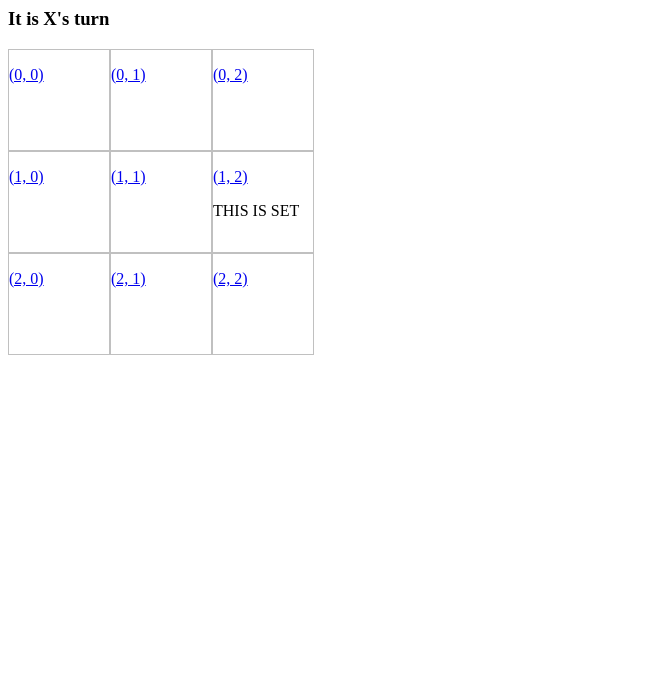
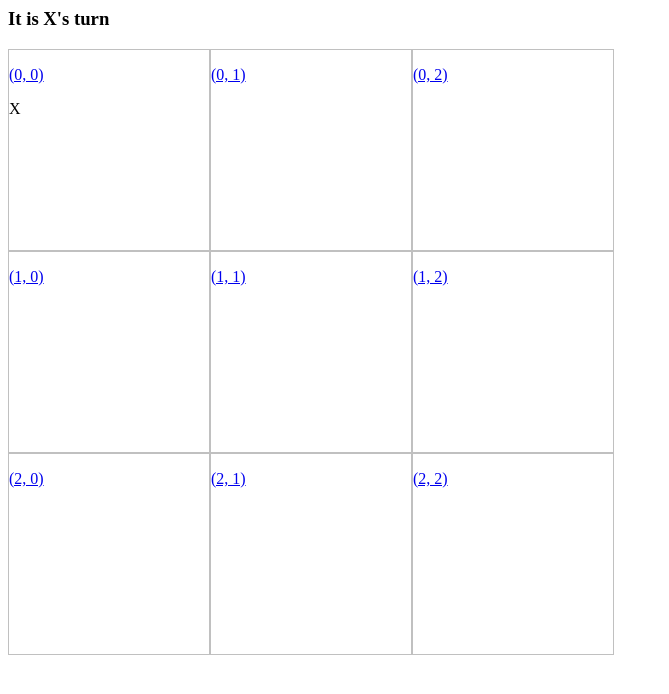
Before and after one commit to mceddie3/Test, a Flask app: page / in a window 1280 px wide. Shown: the top 694 px of the page, without its empty margins (0-669 px from the left). Run offline with Flask 2, Linux system fonts and the light colour scheme.

Commit message:
debugged the x and y coordinates, added game logic

```diff
--- a/app.py
+++ b/app.py
@@ -2,7 +2,6 @@ from flask import Flask, render_template, request
 
 app = Flask(__name__)
 app.debug = True
-
 
 # global variable holding game data
 game_data = []
@@ -12,7 +11,7 @@ is_x_turn = True
 
 
 # determine if a user has just won the game
-def has_user_won():
+def has_user_won(x_coordinate, y_coordinate):
     global game_data
 
     # add logic here
@@ -24,14 +23,22 @@ def update_game_state(x_coordinate, y_coordinate):
     global game_data
     # update game data here
 
+    if game_data[x_coordinate][y_coordinate] !="":
+        raise Exception("Cheater")
+    if is_x_turn:
+        game_data[x_coordinate][y_coordinate]="X"
+    else:
+        game_data[x_coordinate][y_coordinate]="O"
+
 
 @app.route('/result', methods=['POST', 'GET'])
 def result():
     global is_x_turn
     if request.method == 'GET':
-        x = request.args.get('x')
-        y = request.args.get('y')
+        x = int(request.args.get('x'))
+        y = int(request.args.get('y'))
         update_game_state(x, y)
+        print(x, y)
 
         if has_user_won():
             if is_x_turn:
@@ -51,10 +58,7 @@ def hello_world():  # put application's code here
 
 if __name__ == '__main__':
     # init game data
-    game_data = [["" for i in range(3)] for j in range (3)]
+    game_data = [["" for i in range(3)] for j in range(3)]
     is_x_turn = True
 
-    # experiment with setting game_data
-    game_data[1][2] = "THIS IS SET"
-
     app.run()
--- a/templates/index.html
+++ b/templates/index.html
@@ -7,8 +7,8 @@
             display: flex;
         }
         .box {
-            height: 100px;
-            width: 100px;
+            height: 200px;
+            width: 200px;
             border: 1px solid;
             border-color: #C0C0C0;
         }
@@ -31,7 +31,7 @@
         {% set row_loop = loop %}
         <div class="box_container">
             {% for element in row %}
-                <div class="box"><p><a href="{{ url_for('result', x=loop.index0, y=row_loop.index0) }}">{{row_loop.index0, loop.index0}}</a></p><p>{{element}}</p></div>
+                <div class="box"><p><a href="{{ url_for('result', x=row_loop.index0, y=loop.index0) }}">{{row_loop.index0, loop.index0}}</a></p><p>{{element}}</p></div>
             {% endfor %}
         </div>
     {% endfor %}
```
